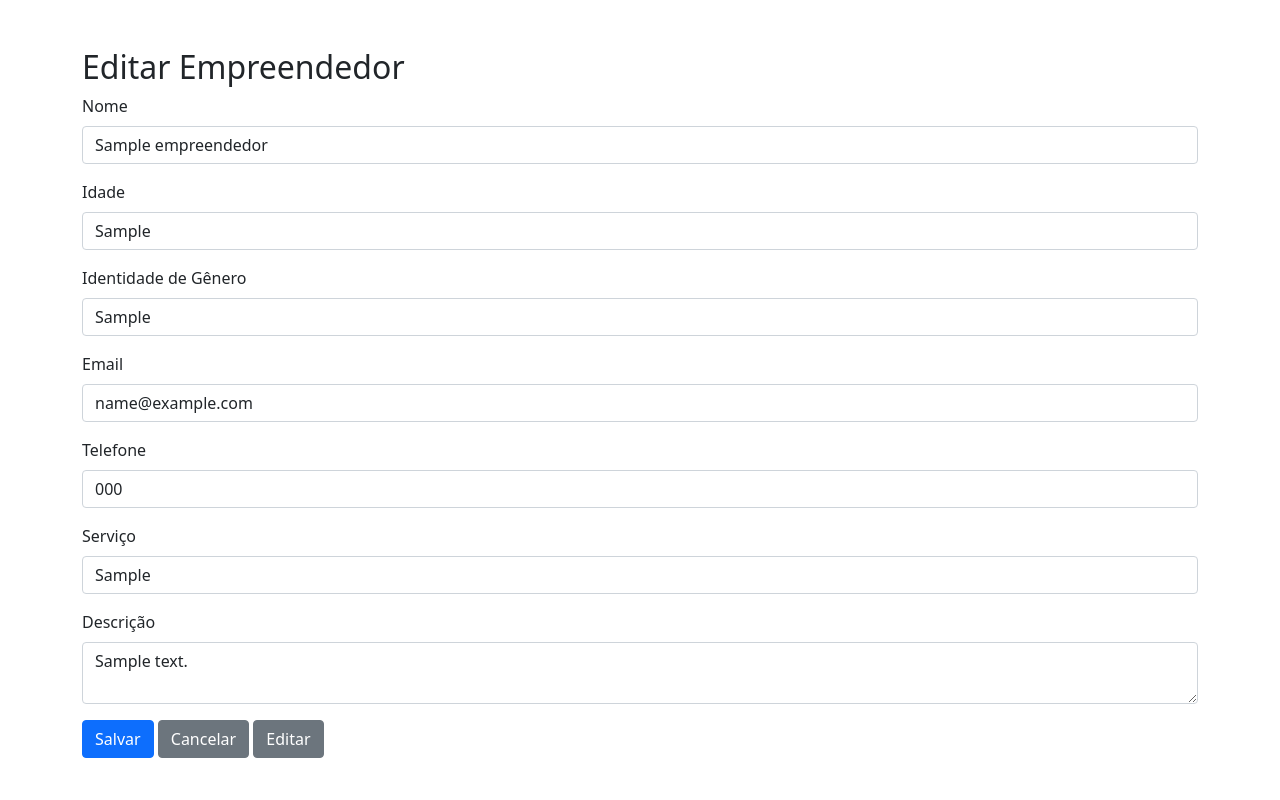
After one commit to Joaquim-Renato/transNoTrampo, a Django app: page /editar/1/ in a window 1280 px wide. The commit adds this page. Run offline with Django 3.2, Linux system fonts and the light colour scheme; tables that the repository leaves empty hold one stand-in row (values such as "Sample post").

Commit message:
edit funcionando

```diff
--- /dev/null
+++ b/empreendedores/templates/editar.html
@@ -0,0 +1,55 @@
+<!DOCTYPE html>
+<html lang="pt-br">
+<head>
+    <meta charset="UTF-8">
+    <meta name="viewport" content="width=device-width, initial-scale=1.0">
+    <title>Editar Empreendedor</title>
+    <link
+        href="https://cdn.jsdelivr.net/npm/bootstrap@5.0.2/dist/css/bootstrap.min.css"
+        rel="stylesheet"
+    />
+</head>
+<body>
+    <div class="container mt-5">
+        <h2>Editar Empreendedor</h2>
+        {% if error %}
+            <div class="alert alert-danger">{{ error }}</div>
+        {% endif %}
+        <form method="POST">
+            {% csrf_token %}
+            <div class="mb-3">
+                <label for="nome" class="form-label">Nome</label>
+                <input type="text" class="form-control" id="nome" name="nome" value="{{ empreendedor.nome }}">
+            </div>
+            <div class="mb-3">
+                <label for="idade" class="form-label">Idade</label>
+                <input type="text" class="form-control" id="idade" name="idade" value="{{ empreendedor.idade }}">
+            </div>
+            <div class="mb-3">
+                <label for="identidadegenero" class="form-label">Identidade de Gênero</label>
+                <input type="text" class="form-control" id="identidadegenero" name="identidadegenero" value="{{ empreendedor.identidadegenero }}">
+            </div>
+            <div class="mb-3">
+                <label for="email" class="form-label">Email</label>
+                <input type="email" class="form-control" id="email" name="email" value="{{ empreendedor.email }}">
+            </div>
+            <div class="mb-3">
+                <label for="telefone" class="form-label">Telefone</label>
+                <input type="text" class="form-control" id="telefone" name="telefone" value="{{ empreendedor.telefone }}">
+            </div>
+            <div class="mb-3">
+                <label for="servico" class="form-label">Serviço</label>
+                <input type="text" class="form-control" id="servico" name="servico" value="{{ empreendedor.servico }}">
+            </div>
+            <div class="mb-3">
+                <label for="descricao" class="form-label">Descrição</label>
+                <textarea class="form-control" id="descricao" name="descricao">{{ empreendedor.descricao }}</textarea>
+            </div>
+            <button type="submit" class="btn btn-primary">Salvar</button>
+            <a href="{% url 'lista_empreendedores' %}" class="btn btn-secondary">Cancelar</a>
+
+            <a href="{% url 'edit_empreendedor' empreendedor.id %}" class="btn btn-secondary">Editar</a>
+        </form>
+    </div>
+</body>
+</html>
--- a/empreendedores/templates/lista.html
+++ b/empreendedores/templates/lista.html
@@ -33,7 +33,9 @@
                         <strong>{{ empreendedor.nome }}</strong> - {{ empreendedor.servico }}
 
                     </li>
-
+                    <td>
+                        <a href="{% url 'edit_empreendedor' empreendedor.id %}" class="btn btn-warning btn-sm">Editar</a>
+                    </td>
 
                 {% endfor %}
             </ul>
--- a/empreendedores/urls.py
+++ b/empreendedores/urls.py
@@ -5,5 +5,5 @@ urlpatterns = [
     path('cadastrar/', views.cadastrar_empreendedor, name='cadastrar_empreendedor'),
     path('lista/', views.lista_empreendedores, name='lista_empreendedores'),
     path('', views.index, name='index'),
-    path('editempreendedor', views.edit_empreendedor, name='edit_empreendedor')
+    path('editar/<int:id>/', views.edit_empreendedor, name='edit_empreendedor')
 ]
--- a/empreendedores/views.py
+++ b/empreendedores/views.py
@@ -39,3 +39,34 @@ def lista_empreendedores(request):
 
 def index(request):
     return render(request, 'index.html')
+
+def edit_empreendedor(request, id):
+    empreendedor = Empreendedor.objects.get(id=id)
+    if request.method == 'POST':
+        nome = request.POST['nome']
+        idade = request.POST['idade']
+        identidadegenero = request.POST['identidadegenero']
+        email = request.POST['email']
+        telefone = request.POST['telefone']
+        servico = request.POST['servico']
+        descricao = request.POST['descricao']
+
+        if not nome or not email or not servico:
+            return render(
+                request,
+                'editar.html',
+                {'empreendedor': empreendedor, 'error': 'Preencha os campos obrigatórios.'}
+            )
+
+        empreendedor.nome = nome
+        empreendedor.idade = idade
+        empreendedor.identidadegenero = identidadegenero
+        empreendedor.email = email
+        empreendedor.telefone = telefone
+        empreendedor.servico = servico
+        empreendedor.descricao = descricao
+        empreendedor.save()
+
+        return redirect('lista_empreendedores')
+
+    return render(request, 'editar.html', {'empreendedor': empreendedor})
--- a/transnotrampo/settings.py
+++ b/transnotrampo/settings.py
@@ -80,7 +80,7 @@ DATABASES = {
         'ENGINE': 'django.db.backends.mysql',
         'NAME': 'transnotrampo',
         'USER': 'root',
-        'PASSWORD': '',
+        'PASSWORD': 'root',
         'HOST': 'localhost',
         'PORT': '3306',
 
```
Also changed, not shown: empreendedores/templates/editempreenderos.html (deleted, +0 -37 lines).
